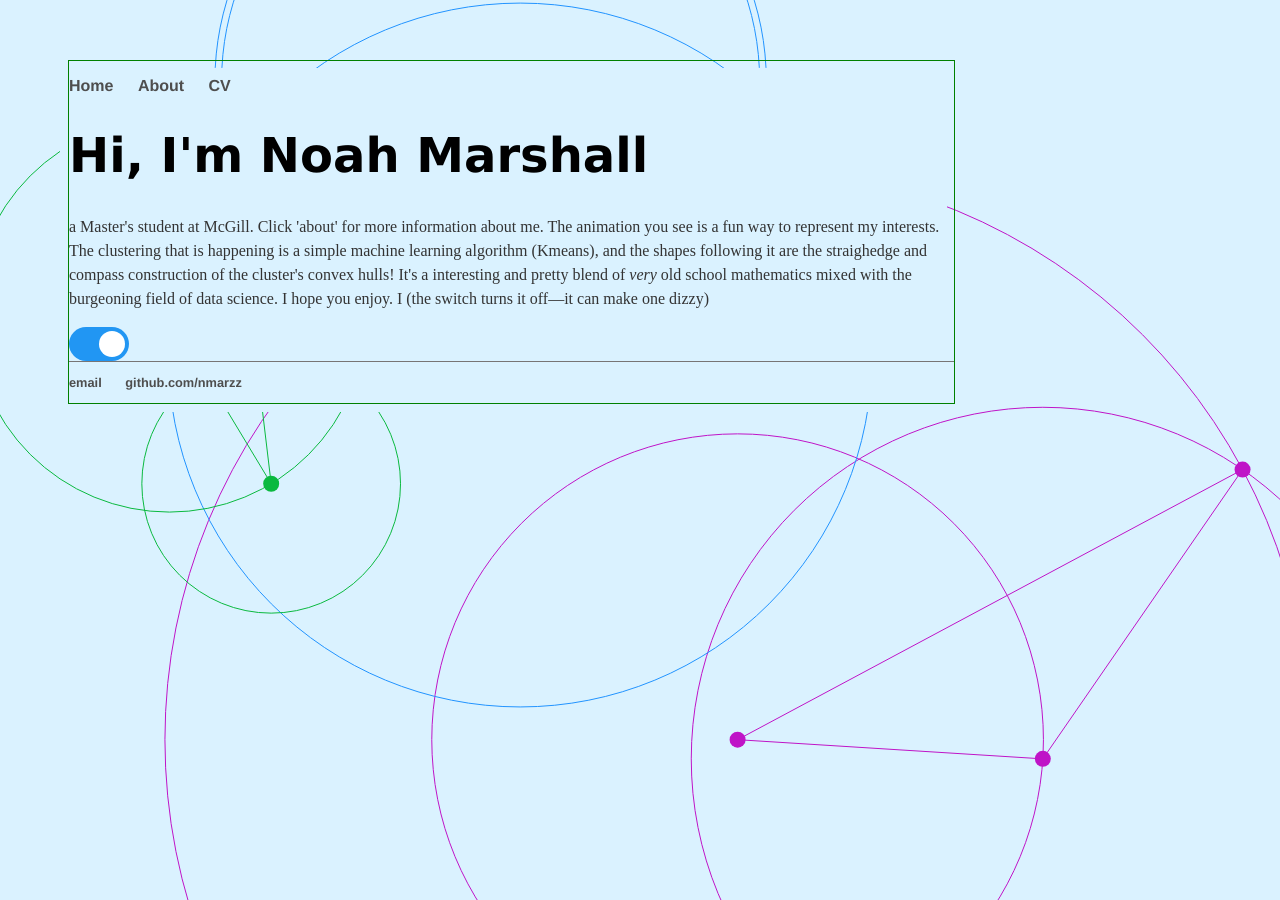
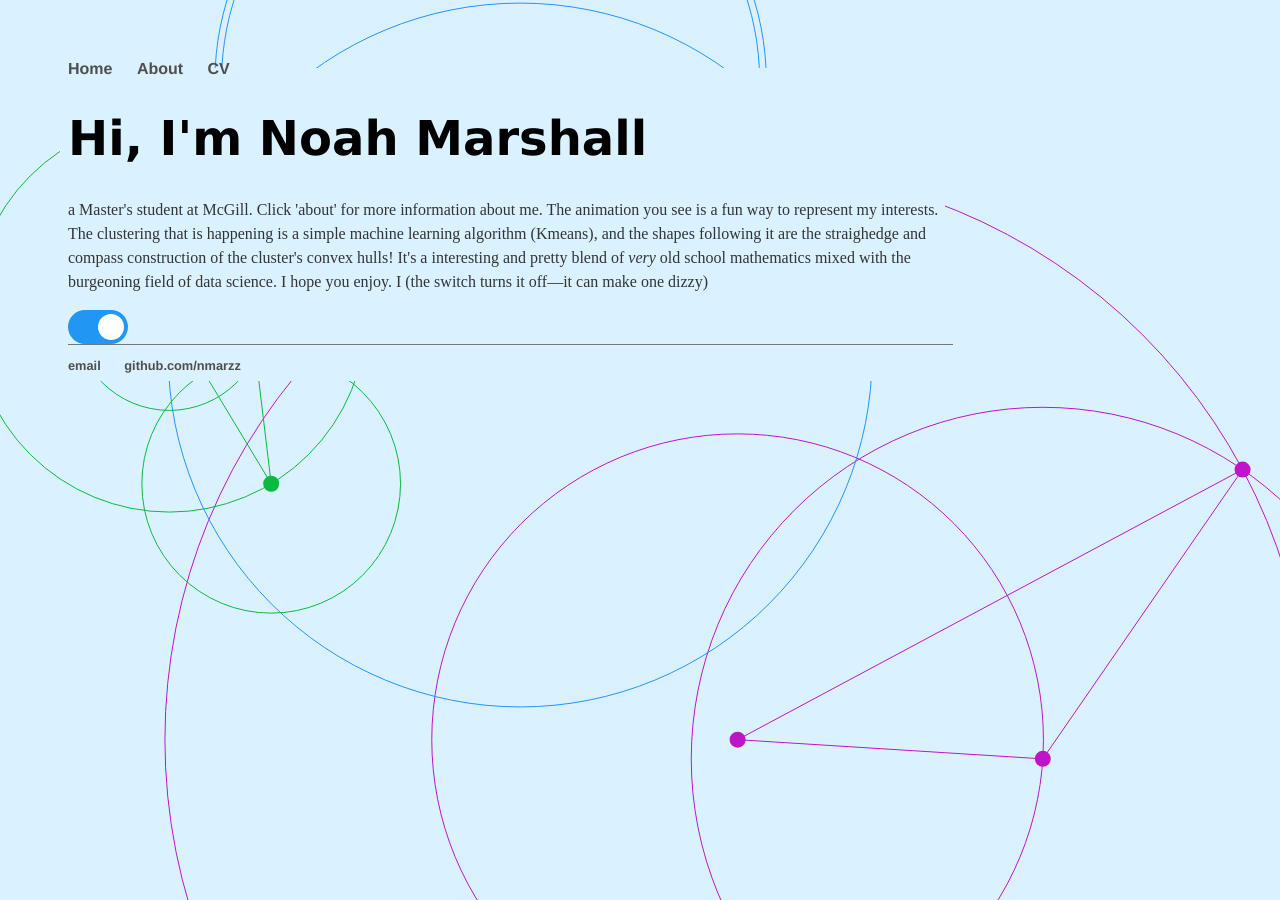
Before and after one commit to nmarzz/nmarzz.github.io, a Jekyll site: the page built from index.html, in a window 1280 px wide. Built offline with Jekyll 4.4.1, drawn with Linux system fonts in a browser that asks for light colours.

Commit message:
clean up display

```diff
--- a/css/main.css
+++ b/css/main.css
@@ -48,7 +48,6 @@
   width: 70%;
   height: 100%;
   margin: 60px;
-  border: 1px solid green ;
 }
 
 .animation{
```
